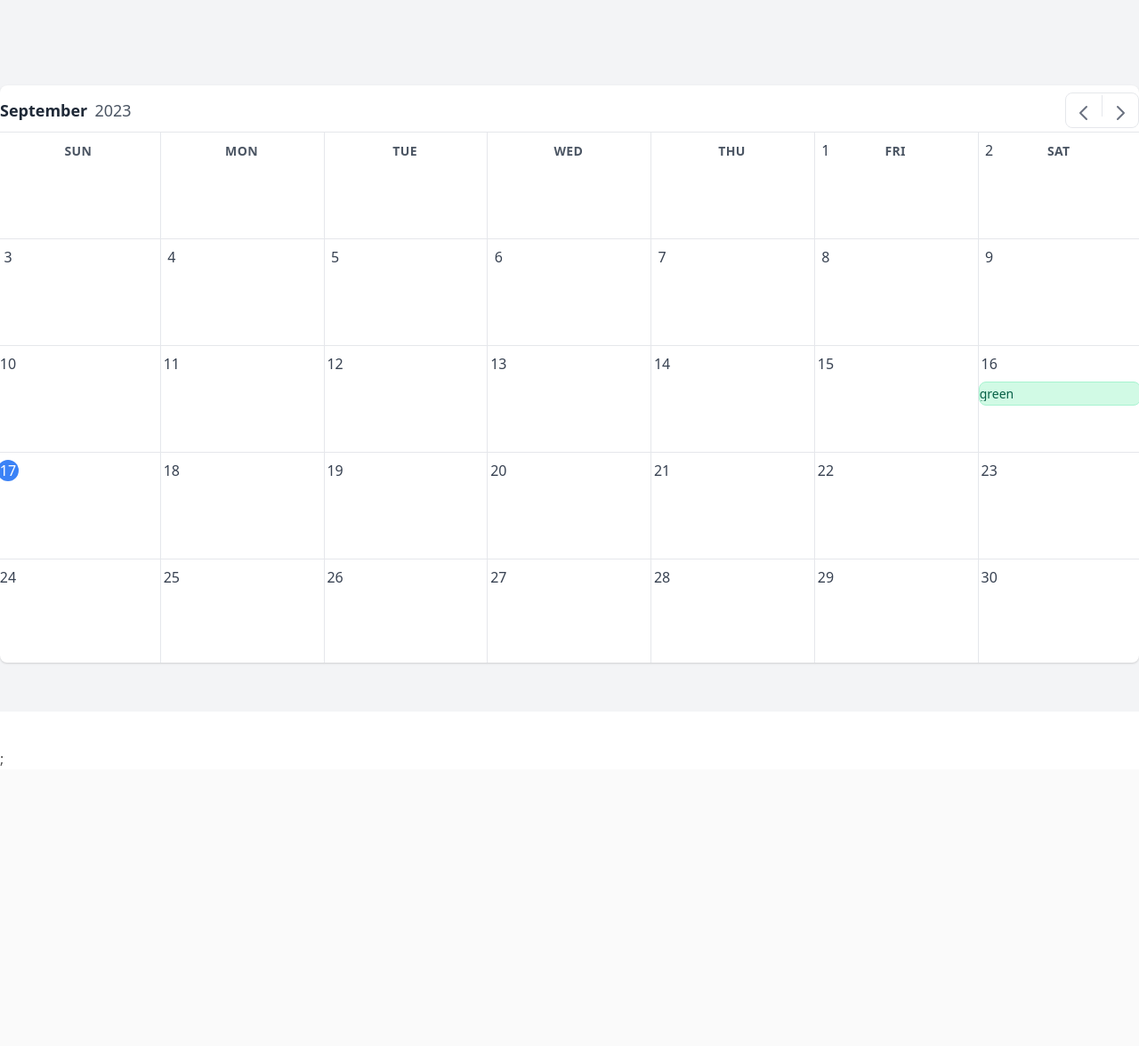
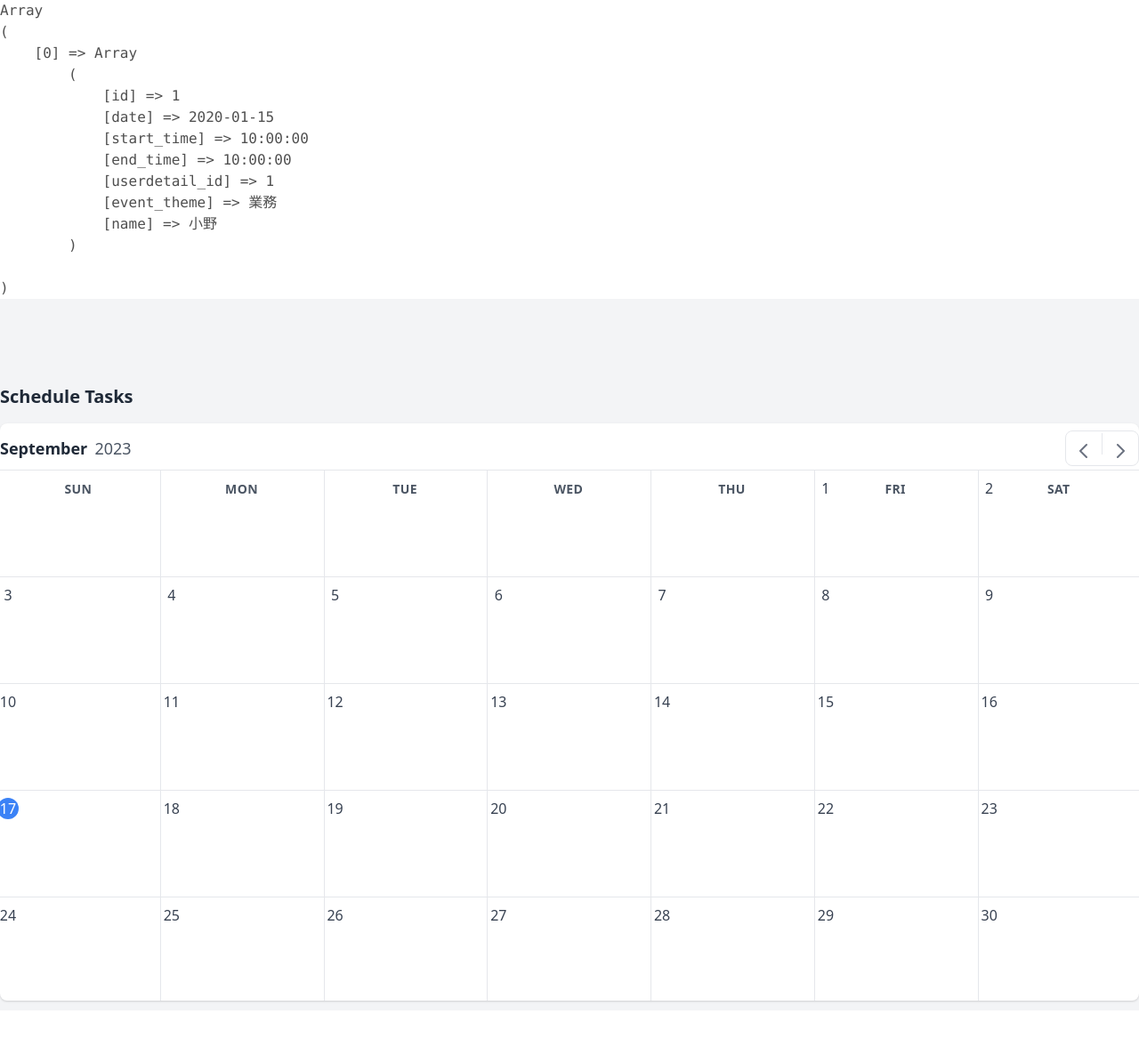
Before and after one commit to HinanoOno/invitation_app, a PHP site: page /calendar/calendar.php in a window 1280 px wide. Shown: the top 1176 px of the page at 89% size. Before the commit the page ends 861 px from the top, so only its background shows below. Run offline with PHP 8.4, Linux system fonts and the light colour scheme; data comes from the database, SQL or seed files in the repository; tables that the repository leaves empty hold one stand-in row (values such as "Sample post"); some libraries are stand-ins or nearby versions.

Commit message:
add カレンダー完成

```diff
--- a/src/calendar/calendar.php
+++ b/src/calendar/calendar.php
@@ -1,5 +1,13 @@
 <?php
 require('../assets/php/dbconnect.php');
+$calendars = "SELECT calendars.*, plans.name as event_theme, user_details.name as name FROM calendar_plan join calendars on calendar_plan.calendar_id = calendars.id join plans on calendar_plan.plan_id = plans.id join user_details on calendars.userdetail_id = user_details.user_id where user_details.user_id = 1";
+$stmt = $dbh->query($calendars);
+$calendars = $stmt->fetchAll(PDO::FETCH_ASSOC);
+echo '<pre>';
+print_r($calendars);
+echo '</pre>';
+$calendars_json = json_encode($calendars);
+
 ?>
 <!DOCTYPE html>
 <html lang="ja">
@@ -13,6 +21,10 @@ require('../assets/php/dbconnect.php');
   <link href="https://fonts.googleapis.com/css?family=Roboto:300,400,500,700,900&display=swap" rel="stylesheet" />
   <link rel="stylesheet" href="https://cdn.jsdelivr.net/npm/tw-elements/dist/css/tw-elements.min.css" />
   <script type="text/javascript" src="../node_modules/tw-elements/dist/js/tw-elements.umd.min.js" defer></script>
+  <?php echo "<script>
+  var calendarsData = $calendars_json;
+</script>";
+  ?>
 
 </head>
 
@@ -36,9 +48,9 @@ require('../assets/php/dbconnect.php');
       <div x-data="app()" x-init="[initDate(), getNoOfDays()]" x-cloak>
         <div class="container mx-auto py-2 md:py-24">
 
-          <!-- <div class="font-bold text-gray-800 text-xl mb-4">
+          <div class="font-bold text-gray-800 text-xl mb-4">
             Schedule Tasks
-			</div> -->
+          </div>
 
           <div class="bg-white rounded-lg shadow overflow-hidden">
 
@@ -83,11 +95,10 @@ require('../assets/php/dbconnect.php');
 
                       <template x-for="event in events.filter(e => new Date(e.event_date).toDateString() ===  new Date(year, month, date).toDateString() )">
                         <div class="py-1 rounded-lg mt-1 overflow-hidden border" :class="{
-												'border-blue-200 text-blue-800 bg-blue-100': event.event_theme === 'blue',
-												'border-red-200 text-red-800 bg-red-100': event.event_theme === 'red',
-												'border-yellow-200 text-yellow-800 bg-yellow-100': event.event_theme === 'yellow',
-												'border-green-200 text-green-800 bg-green-100': event.event_theme === 'green',
-												'border-purple-200 text-purple-800 bg-purple-100': event.event_theme === 'purple'
+												'border-blue-200 text-blue-800 bg-blue-100': event.event_color === '業務',
+												'border-red-200 text-red-800 bg-red-100': event.event_color === '縦モク、横モク、MU',
+												'border-yellow-200 text-yellow-800 bg-yellow-100': event.event_color === 'カリキュラム',
+												'border-green-200 text-green-800 bg-green-100': event.event_color === 'その他',
 											}">
                           <p x-text="event.event_theme" class="text-sm truncate leading-tight"></p>
                         </div>
@@ -121,7 +132,7 @@ require('../assets/php/dbconnect.php');
               <div class="flex gap-1 align-middle">
                 <div class="mt-2 p-4 w-32 bg-white rounded-lg shadow-xl">
                   <div class="flex">
-                  <select name="start_hours" class="bg-transparent text-xl appearance-none outline-none" >
+                    <select name="start_hours" class="bg-transparent text-xl appearance-none outline-none">
                       <option value="1">1</option>
                       <option value="2">2</option>
                       <option value="3">3</option>
@@ -156,7 +167,7 @@ require('../assets/php/dbconnect.php');
                 <div class="mt-5">~</div>
                 <div class="mt-2 p-4 w-32 bg-white rounded-lg shadow-xl">
                   <div class="flex">
-                <select name="end_hours" class="bg-transparent text-xl appearance-none outline-none" >
+                    <select name="end_hours" class="bg-transparent text-xl appearance-none outline-none">
                       <option value="1">1</option>
                       <option value="2">2</option>
                       <option value="3">3</option>
@@ -232,27 +243,7 @@ require('../assets/php/dbconnect.php');
             blankdays: [],
             days: ['Sun', 'Mon', 'Tue', 'Wed', 'Thu', 'Fri', 'Sat'],
 
-            events: [{
-                event_date: new Date(2023, 9, 16),
-                event_start_time: '10:00',
-                event_end_time: '12:00',
-                event_theme: 'blue'
-              },
-
-              {
-                event_date: new Date(2023, 9, 16),
-                event_start_time: '10:00',
-                event_end_time: '12:00',
-                event_theme: 'red'
-              },
-
-              {
-                event_date: new Date(<?php echo strtotime('2023-09-16') * 1000; ?>),
-                event_start_time: '10:00',
-                event_end_time: '12:00',
-                event_theme: 'green'
-              },
-            ],
+            events: [],
             event_date: '',
             event_start_time: '',
             event_end_time: '',
@@ -278,11 +269,23 @@ require('../assets/php/dbconnect.php');
 
             openEventModal: false,
 
+            initEvents() {
+              calendarsData.forEach(calendar => {
+                this.events.push({
+                  event_date: new Date(calendar.date + ' ' + calendar.start_time),
+                  event_start_time: calendar.start_time,
+                  event_end_time: calendar.end_time,
+                  event_color: calendar.event_theme,
+                  event_theme: calendar.name
+                });
+              });
+            },
             initDate() {
               let today = new Date();
               this.month = today.getMonth();
               this.year = today.getFullYear();
               this.datepickerValue = new Date(this.year, this.month, today.getDate()).toDateString();
+              this.initEvents();
             },
 
             isToday(date) {
```
Also changed, not shown: src/assets/php/dbconnect.php (line endings or trailing spaces). Lines whose indentation alone changed are shown as unchanged.
